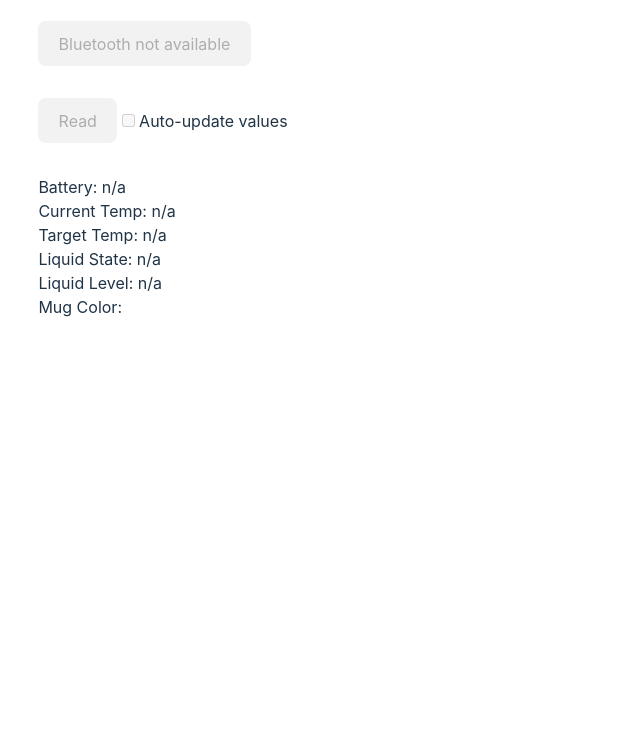
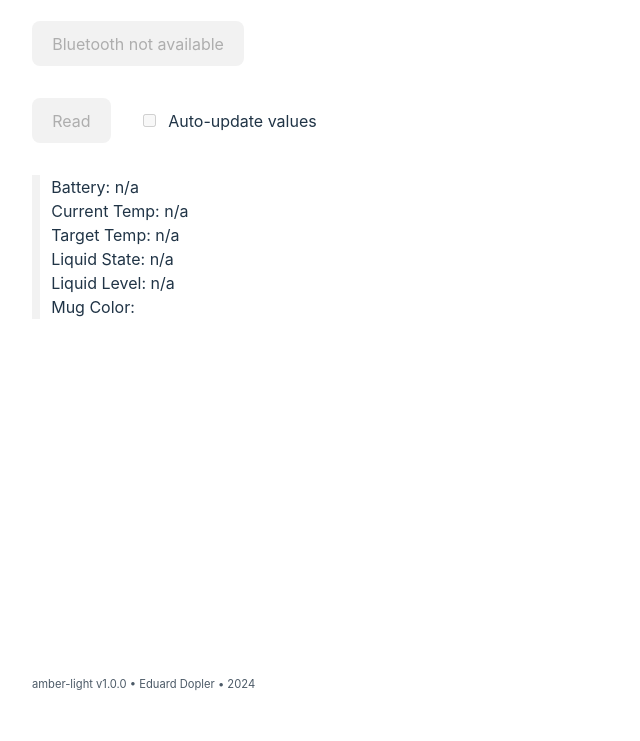
Before and after one commit to EduardDopler/amber-light, a website built with Vite: page index.html in a window 1280 px wide. Shown: the part 91-832 px from the top of the page, without its empty margins (0-640 px from the left). After the commit the page ends 800 px from the top, so only its background shows below. Built offline with nearby package versions, Linux system fonts and the light colour scheme.

Commit message:
Cleanup styles

```diff
--- a/index.html
+++ b/index.html
@@ -9,14 +9,15 @@
     <h1 class="app__headline">ember mug control</h1>
     <emc-connect></emc-connect>
     <emc-push-events></emc-push-events>
-    <emc-dashboard>
+    <div id="emc-dashboard">
       <emc-battery></emc-battery>
       <emc-current-temp></emc-current-temp>
       <emc-target-temp></emc-target-temp>
       <emc-liquid-state></emc-liquid-state>
       <emc-liquid-level></emc-liquid-level>
       <emc-color></emc-color>
-    </emc-dashboard>
+    </div>
+    <footer>amber-light v1.0.0 • Eduard Dopler • 2024</footer>
     <script type="module" src="/src/main.js"></script>
   </body>
 </html>
--- a/src/components/EmcPushEvents.html
+++ b/src/components/EmcPushEvents.html
@@ -1,5 +1,17 @@
-<p id="emc-push-events">
-  <button id="emc-push-events-read-all" type="button" disabled>Read</button>
+<style>
+  emc-push-events {
+    display: flex;
+    flex-wrap: wrap;
+    align-items: center;
+    gap: 2rem;
+
+    #emc-push-events-checkbox-wrapper label {
+      margin-left: 0.5em;
+    }
+  }
+</style>
+<button id="emc-push-events-read-all" type="button" disabled>Read</button>
+<div id="emc-push-events-checkbox-wrapper">
   <input type="checkbox" id="emc-push-events-enabled" disabled />
   <label for="emc-push-events-enabled">Auto-update values</label>
-</p>
+</div>
--- a/src/style.css
+++ b/src/style.css
@@ -1,6 +1,7 @@
 :root {
   --c-bg: hsl(0 0% 14%);
   --c-fg: hsl(0 0% 87%);
+  --c-fg-muted: hsl(0 0% 69%);
   --c-primary: hsl(237 100% 73%);
   --c-primary-hover: hsl(237 90% 75%);
   --c-primary-active: hsl(237 100% 65%);
@@ -53,7 +54,8 @@ body {
   min-width: 320px;
   min-height: 100vh;
   gap: 2rem;
-  margin: 2rem 3vw 0 3vw;
+  margin: 0 2rem;
+  padding-top: 2rem;
   line-height: 1.5;
 }
 
@@ -81,6 +83,12 @@ h4,
 h5,
 h6 {
   overflow-wrap: break-word;
+}
+
+footer {
+  margin: auto 0 1rem 0;
+  font-size: 0.7em;
+  color: var(--c-fg-muted);
 }
 
 :any-link {
@@ -112,18 +120,16 @@ button:active {
   background-color: var(--c-button-bg-active);
 }
 
-#app {
-  display: flex;
-  flex-direction: column;
-  align-items: center;
-  max-width: 1280px;
-  gap: 2rem;
+#emc-dashboard {
+  border-left: 0.5rem solid var(--c-button-bg);
+  padding-left: 0.7rem;
 }
 
 @media (prefers-color-scheme: light) {
   :root {
     --c-fg: hsl(208 37% 20%);
     --c-bg: hsl(0 0% 100%);
+    --c-fg-muted: hsl(208 15% 35%);
     --c-primary: hsl(237 75% 50%);
     --c-primary-hover: hsl(237 90% 65%);
     --c-primary-active: hsl(237 100% 40%);
```
